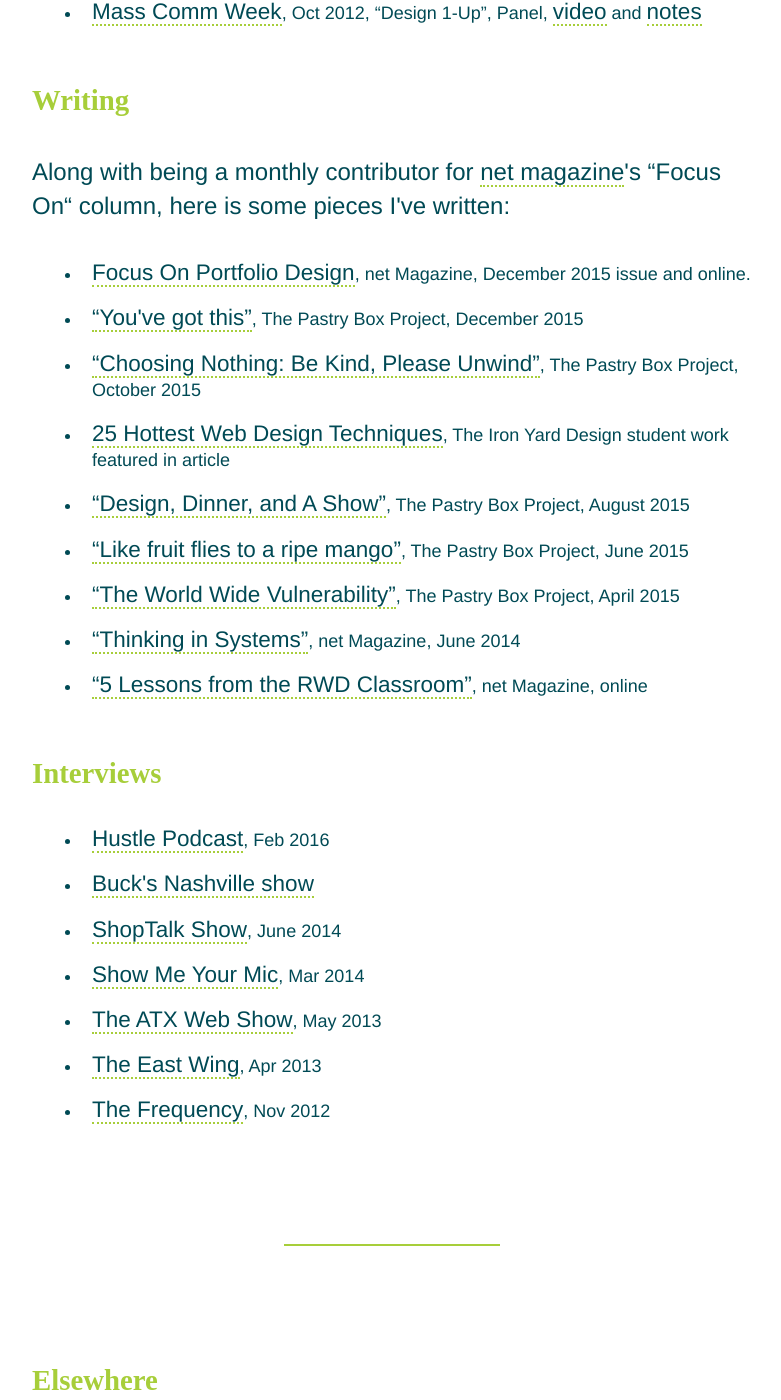
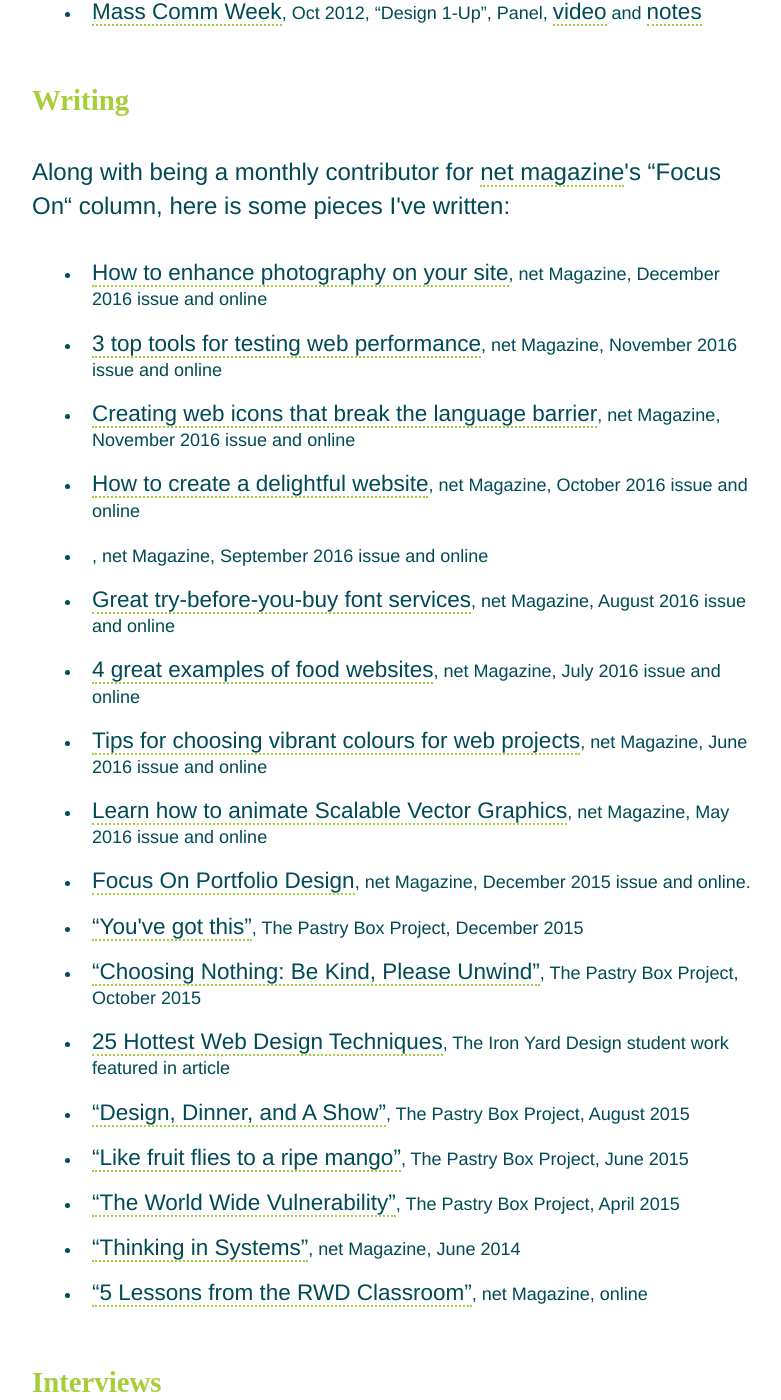
Before and after one commit to samkap/samkap-2018-site, a Jekyll site: the page built from about.md, in a window 1280 px wide and 1400 px high, scrolled down 1859 px. Shown: the whole window, without its empty margins (248-1029 px from the left). Built offline with Jekyll 4.4.1, drawn with Linux system fonts in a browser that asks for light colours; nearby versions of some CDN libraries; some of the changed text lies outside the part shown.

Commit message:
added some net articles to the writing list

```diff
--- a/about.md
+++ b/about.md
@@ -46,6 +46,16 @@ I speak and write about design and design education. Here’s some of that:
 <h3>Writing</h3>
 <p>Along with being a monthly contributor for <a href="http://www.creativebloq.com" class="bold">net magazine</a>'s “Focus On“ column, here is some pieces I've written:</p>
 <ul class="aboutlist">
+<li><a href="http://www.creativebloq.com/features/how-to-enhance-photography-on-your-website" class="bold">How to enhance photography on your site</a>, net Magazine, December 2016 issue and online</li>
+<li><a href="http://www.creativebloq.com/features/3-top-tools-for-testing-web-performance" class="bold">3 top tools for testing web performance</a>, net Magazine, November 2016 issue and online</li>
+<li><a href="http://www.creativebloq.com/features/creating-web-icons-that-break-the-language-barrier" class="bold">Creating web icons that break the language barrier</a>, net Magazine, November 2016 issue and online</li>
+<li><a href="http://www.creativebloq.com/inspiration/how-to-create-a-delightful-website" class="bold">How to create a delightful website</a>, net Magazine, October 2016 issue and online</li>
+<li><a href="" class="bold"></a>, net Magazine, September 2016 issue and online</li>
+<li><a href="http://www.creativebloq.com/features/4-great-try-before-you-buy-font-services" class="bold">Great try-before-you-buy font services</a>, net Magazine, August 2016 issue and online</li>
+<li><a href="http://www.creativebloq.com/web-design/4-great-examples-food-websites-71621257" class="bold">4 great examples of food websites</a>, net Magazine, July 2016 issue and online</li>
+<li><a href="http://www.creativebloq.com/web-design/tips-choosing-vibrant-colours-web-projects-61620832" class="bold">Tips for choosing vibrant colours for web projects</a>, net Magazine, June 2016 issue and online</li>
+<li><a href="http://www.creativebloq.com/web-design/learn-how-animate-scalable-vector-graphics-51620196" class="bold">Learn how to animate Scalable Vector Graphics</a>, net Magazine, May 2016 issue and online</li>
+
 <li><a href="http://www.creativebloq.com/portfolios/how-make-cohesive-online-design-portfolio-111517909" class="bold">Focus On Portfolio Design</a>, net Magazine, December 2015 issue and online.</li>
 <!-- <li><a href="" class="bold"></a></li> -->
 <li><a href="https://the-pastry-box-project.net/sameera-kapila/2015-december-10" class="bold">“You've got this”</a>, The Pastry Box Project, December 2015</li>
@@ -62,13 +72,15 @@ I speak and write about design and design education. Here’s some of that:
 
 <h3>Interviews</h3>
 <ul>
+
 <li><a href="http://funsize.co/hustle" class="bold">Hustle Podcast</a>, Feb 2016</li>
-<li><a href="#" class="bold">Buck's Nashville show</a></li>
+<li><a href="https://www.lynda.com/Web-Design-tutorials/Web-Design-Fundamentals/177837-2.html" class="bold">Web Design Fundamentals: A Life of Learning</a>, Lynda.com course, Nov 2014</li>
 <li> <a class="bold" href="http://www.shoptalkshow.com/episodes/121-sam-kapila/" target="_blank">ShopTalk Show</a>, June 2014</li>
 <li><a class="bold" href="http://goodstuff.fm/smym/39" target="_blank">Show Me Your Mic</a>, Mar 2014</li>
 <li><a class="bold" href="http://atxwebshow.com/2013/05/16/64-with-sam-kapila/" target="_blank">The ATX Web Show</a>, May 2013</li>
 <li><a class="bold" href="http://5by5.tv/eastwing/52" target="_blank">The East Wing</a>, Apr 2013</li>
 <li><a class="bold" href="http://5by5.tv/frequency/27" target="_blank">The Frequency</a>, Nov 2012</li>
+
 </ul>
 
 <hr>
```
